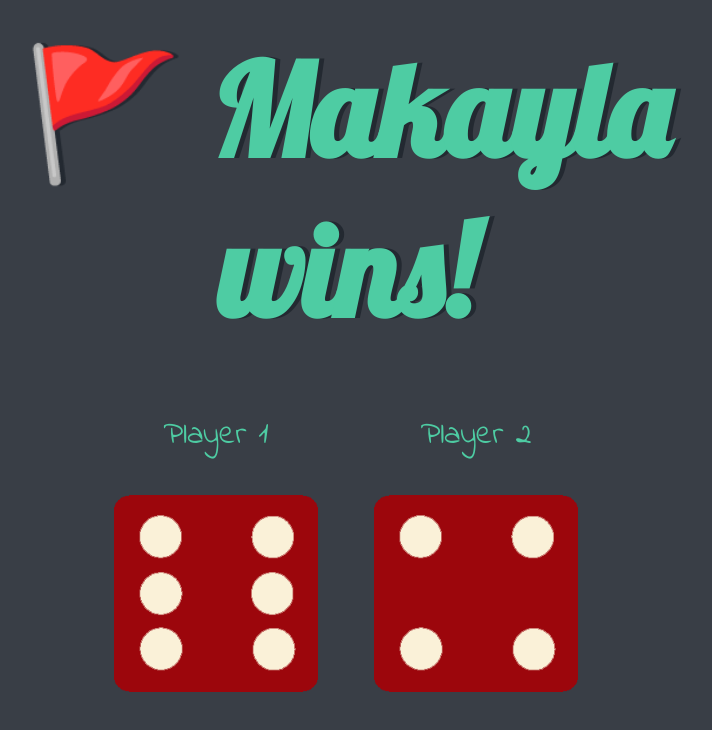
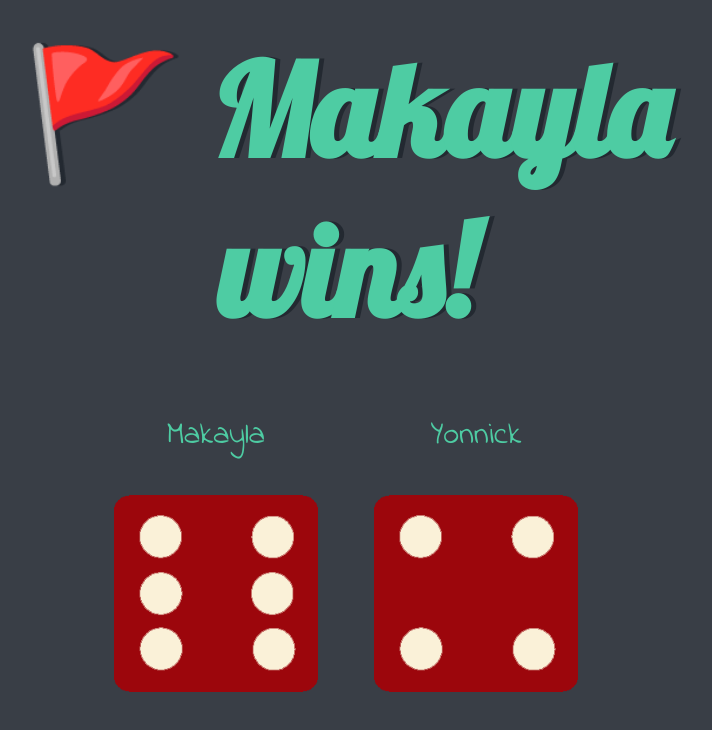
Before and after one commit to Yonnick-a/DiceGame, a plain HTML site: page index.html in a window 1280 px wide. Shown: the whole page, without its empty margins (294-1006 px from the left). Drawn offline with Linux system fonts and the light colour scheme.

Commit message:
Update index.html

```diff
--- a/index.html
+++ b/index.html
@@ -13,12 +13,12 @@
       <h1>Refresh Me</h1>
 
       <div class="dice">
-        <p>Player 1</p>
+        <p>Makayla</p>
         <img class="img1" src="images/dice6.png">
       </div>
 
       <div class="dice">
-        <p>Player 2</p>
+        <p>Yonnick</p>
         <img class="img2" src="images/dice6.png">
       </div>
 
```
